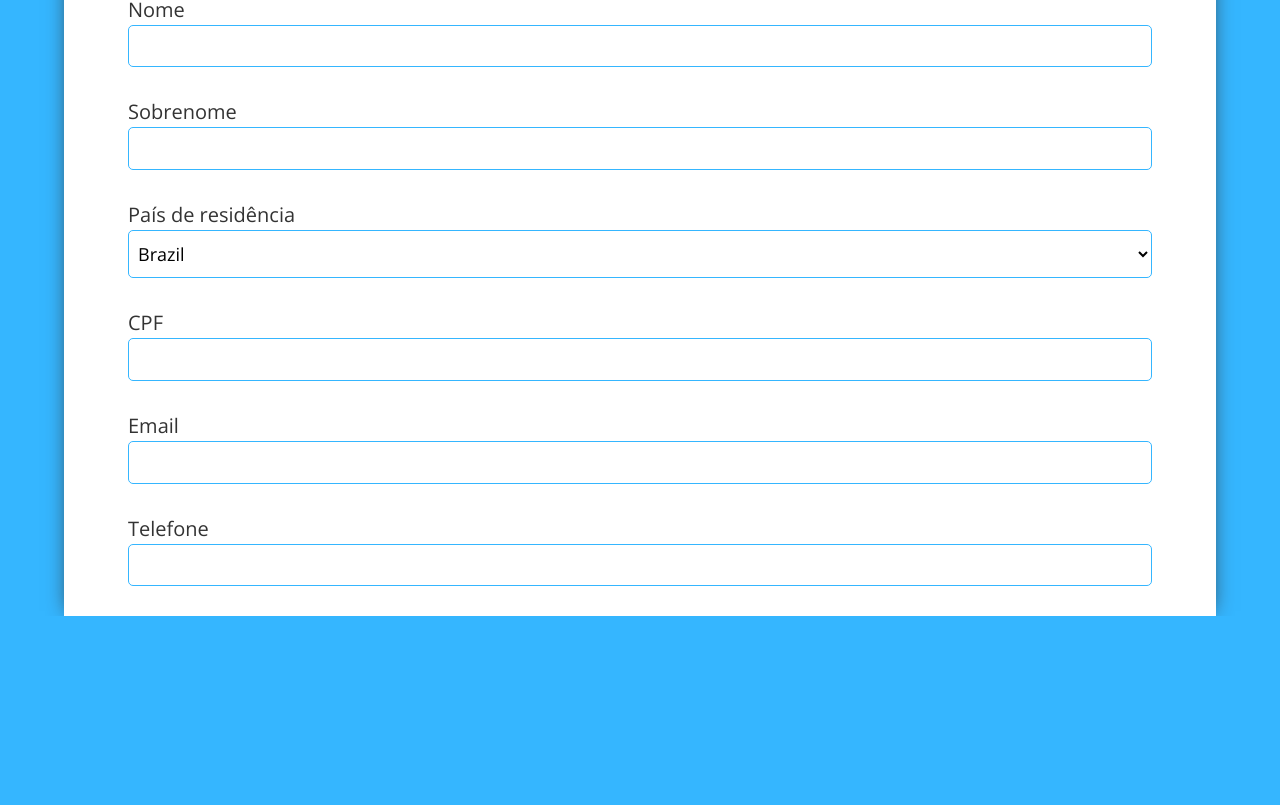
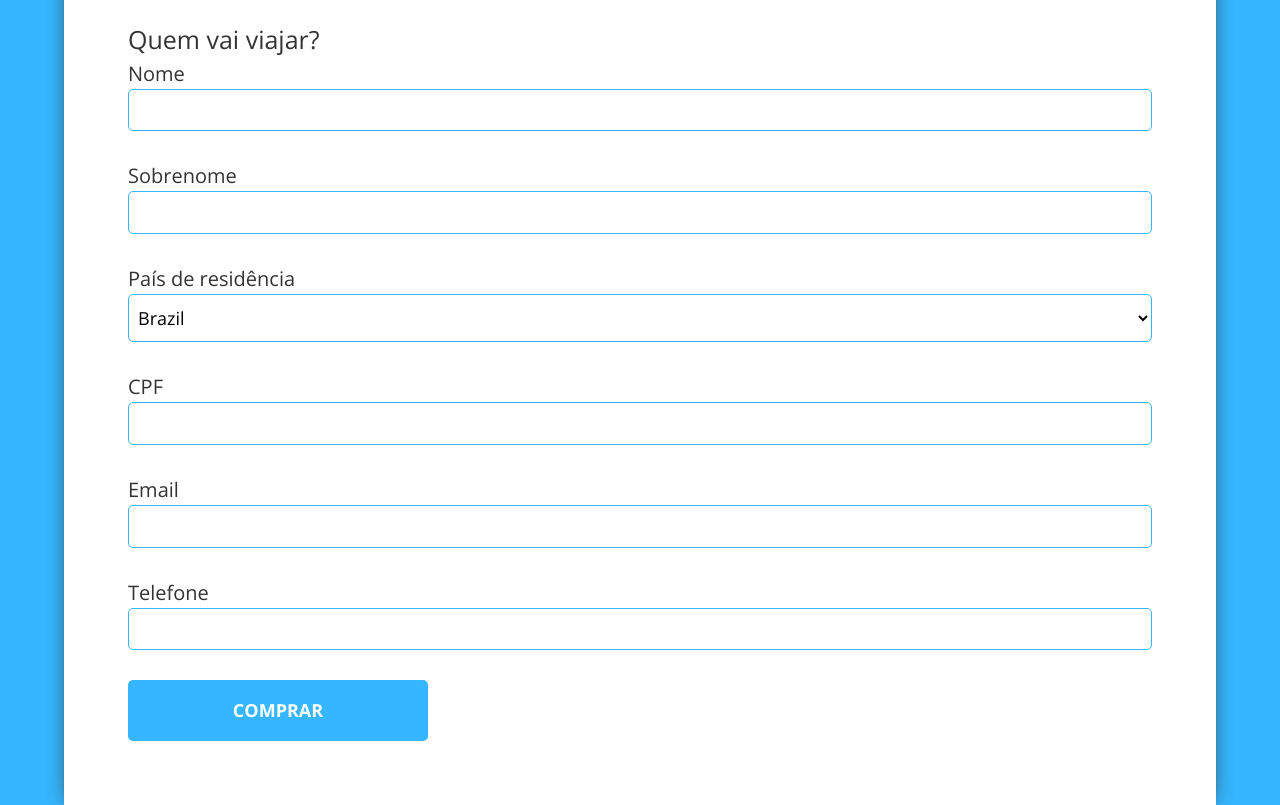
Before and after one commit to aaamenezes/Andre_Menezes_JAMStackAlura, a Next.js app: page /alura-viagens in a window 1280 px wide. Shown: the part 769-1574 px from the top of the page. Before the commit the page ends 1385 px from the top, so only its background shows below. Built offline with nearby package versions, Linux system fonts and the light colour scheme.

Commit message:
Criar button de submit e finalizar layout

```diff
--- a/pages/alura-viagens.js
+++ b/pages/alura-viagens.js
@@ -7,6 +7,7 @@ import Legend from './alura/Legend'
 import Fieldset from './alura/Fieldset'
 import FormGroup from './alura/FormGroup'
 import Title from './alura/Title'
+import Button from './alura/Button'
 
 function AluraViagens() {
   const inputRadioInfos = [
@@ -29,8 +30,7 @@ function AluraViagens() {
       <GlobalStyle />
       <Container
         backgroundColor={theme.color.white}
-        paddingLeft='5%'
-        paddingRight='5%'
+        padding='5%'
         width='90%'
         boxShadow={`0 0 20px -5px ${ theme.color.black }`}
       >
@@ -100,6 +100,7 @@ function AluraViagens() {
               inputType='text'
             />
           </Fieldset>
+          <Button text='COMPRAR' />
         </form>
       </Container>
     </>
--- /dev/null
+++ b/pages/alura/Button.js
@@ -0,0 +1,61 @@
+import React from 'react'
+import styled from 'styled-components'
+import PropTypes from 'prop-types'
+
+import theme from './theme'
+
+const ButtonStyled = styled.button`
+  position: relative;
+  width: 100%;
+  max-width: 300px;
+  padding: 20px;
+  margin: 0 auto;
+  text-align: center;
+  font-weight: ${ theme.fontWeight.bold };
+  border-radius: ${ theme.borderRadius };
+  color: ${ theme.color.white };
+  overflow: hidden;
+  background-color: ${ theme.color.blue };
+
+  span {
+    position: relative;
+  }
+
+  &::before {
+    content: '';
+    position: absolute;
+    z-index: 0;
+    top: 0;
+    left: 0;
+    height: 100%;
+    width: 0%;
+    background-color: ${ theme.color.darkBlue };
+    transition: ${ theme.transition.slow };
+  }
+
+  &:hover, &:focus {
+    &::before {
+      width: 100%;
+    }
+  }
+`
+
+function Button({ text }) {
+  return (
+    <ButtonStyled type='submit'>
+      <span>
+        {text}
+      </span>
+    </ButtonStyled>
+  )
+}
+
+Button.propTypes = {
+  text: PropTypes.string
+}
+
+Button.defaultProps = {
+  text: 'ENVIAR'
+}
+
+export default Button
--- a/pages/alura/Input.js
+++ b/pages/alura/Input.js
@@ -9,7 +9,7 @@ const Input = styled.input`
   border-radius: ${ theme.borderRadius };
   border: 1px solid ${ theme.color.blue };
   outline: none;
-  transition: ${ theme.transition.medium };
+  transition: ${ theme.transition.fast };
   ${ propToStyle('display') };
   ${ propToStyle('width') };
   ${ propToStyle('backgroundColor') };
--- a/pages/alura/ResolveInput.js
+++ b/pages/alura/ResolveInput.js
@@ -14,7 +14,7 @@ function ResolveInput(info, inputType, inputRadioInfos) {
   const isPrimitive = arrayBool.reduce((total, current) => total || current)
 
   if (isPrimitive) {
-    return <Input type={inputType} id={info} name={info} />
+    return <Input type={inputType} id={info} name={info} required />
   }
 
   if (inputType === 'select') {
@@ -24,7 +24,13 @@ function ResolveInput(info, inputType, inputRadioInfos) {
         : <option>{country.text}</option>
     ))
     return (
-      <Input id={info} name={info} as='select' backgroundColor='transparent'>
+      <Input
+        id={info}
+        name={info}
+        as='select'
+        backgroundColor='transparent'
+        required
+      >
         {optionsElements}
       </Input>
     )
```
